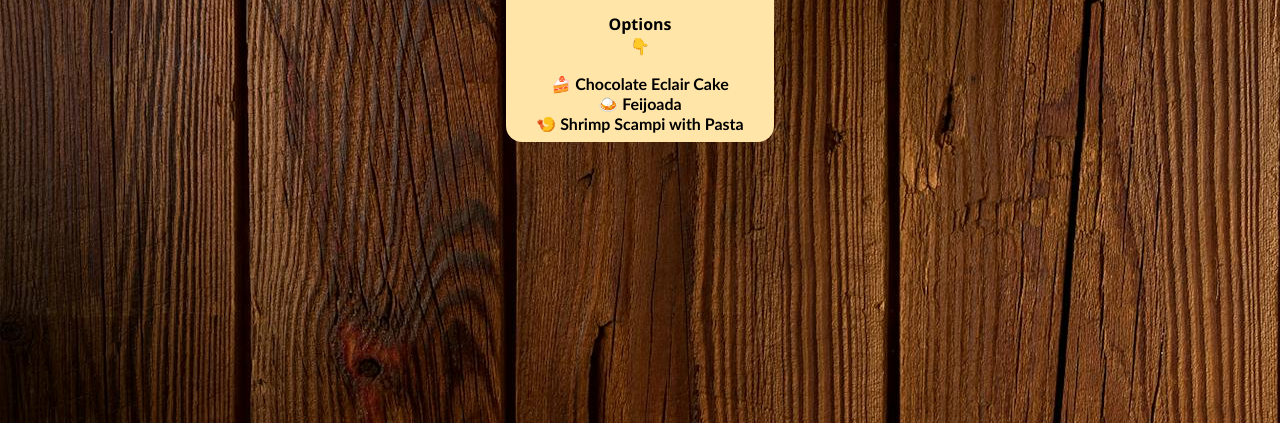
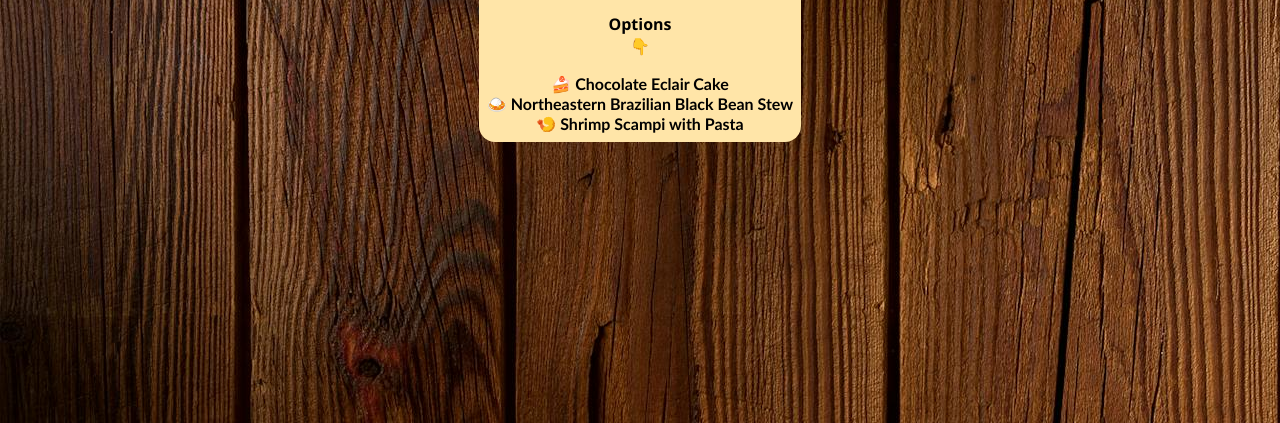
Before and after one commit to pedroives-public/odin-recipes, a plain HTML site: page index.html in a window 1280 px wide. Shown: the part 377-800 px from the top of the page. Drawn offline with Linux system fonts and the light colour scheme.

Commit message:
fix: Change feijoada title to english title

```diff
--- a/index.html
+++ b/index.html
@@ -20,7 +20,9 @@
         >&#127856; Chocolate Eclair Cake</a
       >
       <br />
-      <a href="">&#127835; Feijoada</a>
+      <a href="./recipes/feijoada.html"
+        >&#127835; Northeastern Brazilian Black Bean Stew</a
+      >
       <br />
       <a href="">&#127844; Shrimp Scampi with Pasta</a>
     </div>
```
